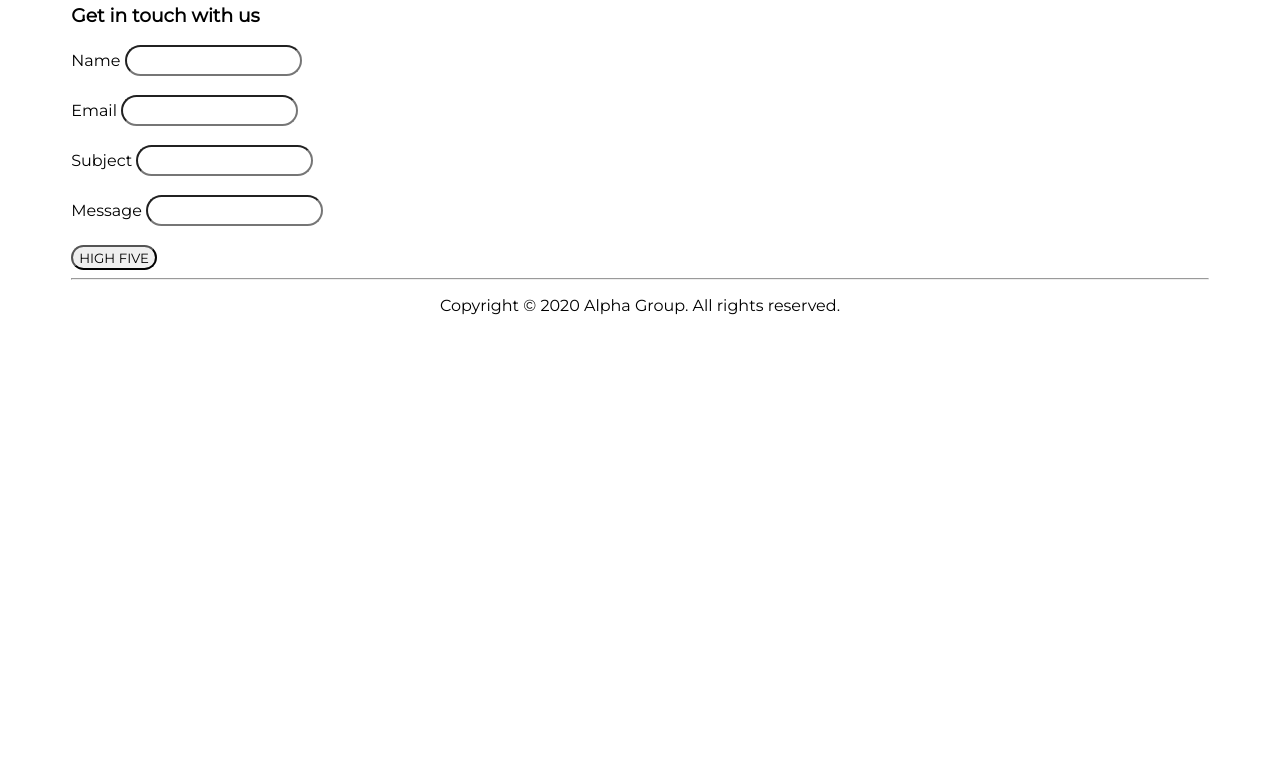
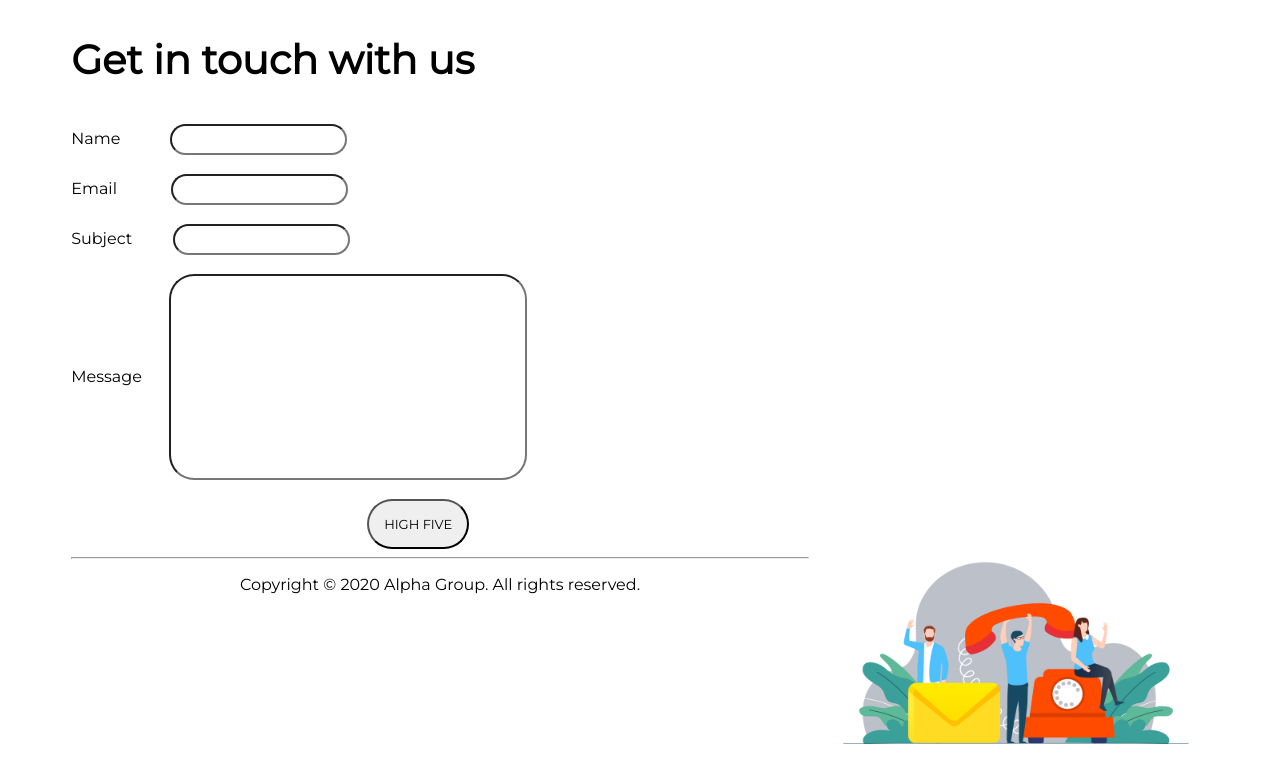
Before and after one commit to AJLC-TAY/EntertainmentWebsite, a PHP site: page /about.html in a window 1280 px wide. Shown: the part 857-1632 px from the top of the page. Before the commit the page ends 1172 px from the top, so only its background shows below. Run offline with PHP 8.4, Linux system fonts and the light colour scheme.

Commit message:
updated about.html css

```diff
--- a/src/about.html
+++ b/src/about.html
@@ -29,7 +29,6 @@
 
       <!--Navigation Bar-->
       <nav id="navbar">
-        <div class="container">
 
         <img src="images/logo site.png" alt="logo">
 
@@ -42,7 +41,6 @@
         <div class="search-container">
           <input id="search-fld" type="text" placeholder="Search videos.." name="search">
           <button id="search-btn" type="submit">Search</button>
-        </div>
         </div>
       </nav>
     </header>
@@ -63,21 +61,23 @@
       <!--Image-->
       <img src="images/temp.png" alt="group photo">
       <p>Hi! We are the Alpha Team, five passionate individuals inspiring others with our creative use of technology and attention to detail. We are dedicated to providing our users with a web design that is easy to use and a fun user experience that they have never had before.</p>
+
+      <hr>
     </div>
-    <hr>
+
+
     <div id="GetInTouch">
-      <H3>Get in touch with us</H3>
+      <p><strong>Get in touch with us</strong></p>
       <form action="/action_page.php">
-        <label for="fname">Name</label>
-        <input type="text" id="name" name="name"><br><br>
-        <label for="lname">Email</label>
-        <input type="text" id="email" name="email"><br><br>
-        <label for="lname">Subject</label>
-        <input type="text" id="subject" name="subject"><br><br>
-        <label for="lname">Message</label>
-        <input type="text" id="message" name="message"><br><br>
-        <input type="submit" value="HIGH FIVE">
+        <label id="lbl1" for="fname">Name</label> <input type="text" id="name" name="name">
+        <br><br><label id="lbl2" for="lname">Email</label> <input type="text" id="email" name="email">
+        <br><br><label id="lbl3" for="lname">Subject</label> <input type="text" id="subject" name="subject">
+        <br><br><label id="lbl" for="lname">Message</label> <input id="msg" type="text" id="message" name="message"><br><br>
+        <input id="submitt" type="submit" value="HIGH FIVE">
       </form>
+      <div id="con">
+      <img src="images/contactUs.png" alt="contactUs">
+      </div>
     </div>
     <footer>
       <hr>
--- a/src/style.css
+++ b/src/style.css
@@ -288,6 +288,7 @@ float: left;
 }
 #peopleBehind {
   float: left;
+  margin-bottom: 3%;
 }
 
 #peopleBehind img {
@@ -299,8 +300,42 @@ float: left;
 
 #peopleBehind p {
   margin-top: 9%;
+  margin-bottom: 15%;
 }
 
-#GetInTouch {
+#con img{
+  width: 400px;
+  height: auto;
+  float:right;
+}
 
+#GetInTouch p{
+  font-size: 40px;
 }
+#msg {
+  height: 200px;
+  width: 350px;
+}
+
+#lbl {
+  margin-right: 2%;
+}
+
+#lbl1{
+  margin-right: 4%;
+}
+
+#lbl2{
+  margin-right: 4.4%;
+}
+
+#lbl3{
+  margin-right: 3.2%;
+}
+
+#submitt{
+  width: 9%;
+  height: 50px;
+  font-size: 13px;
+  margin-left: 26%;
+}
```
Also changed, not shown: src/images/contactUs.png (added).
